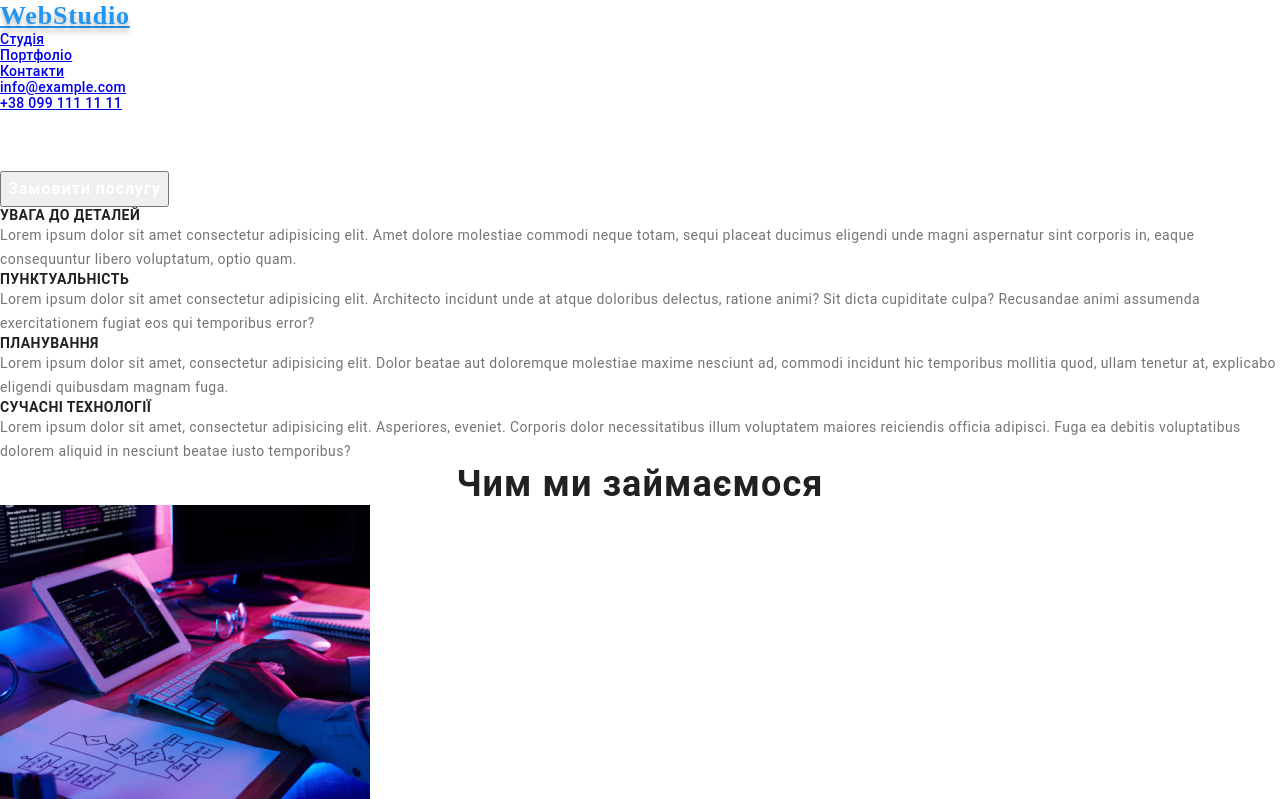
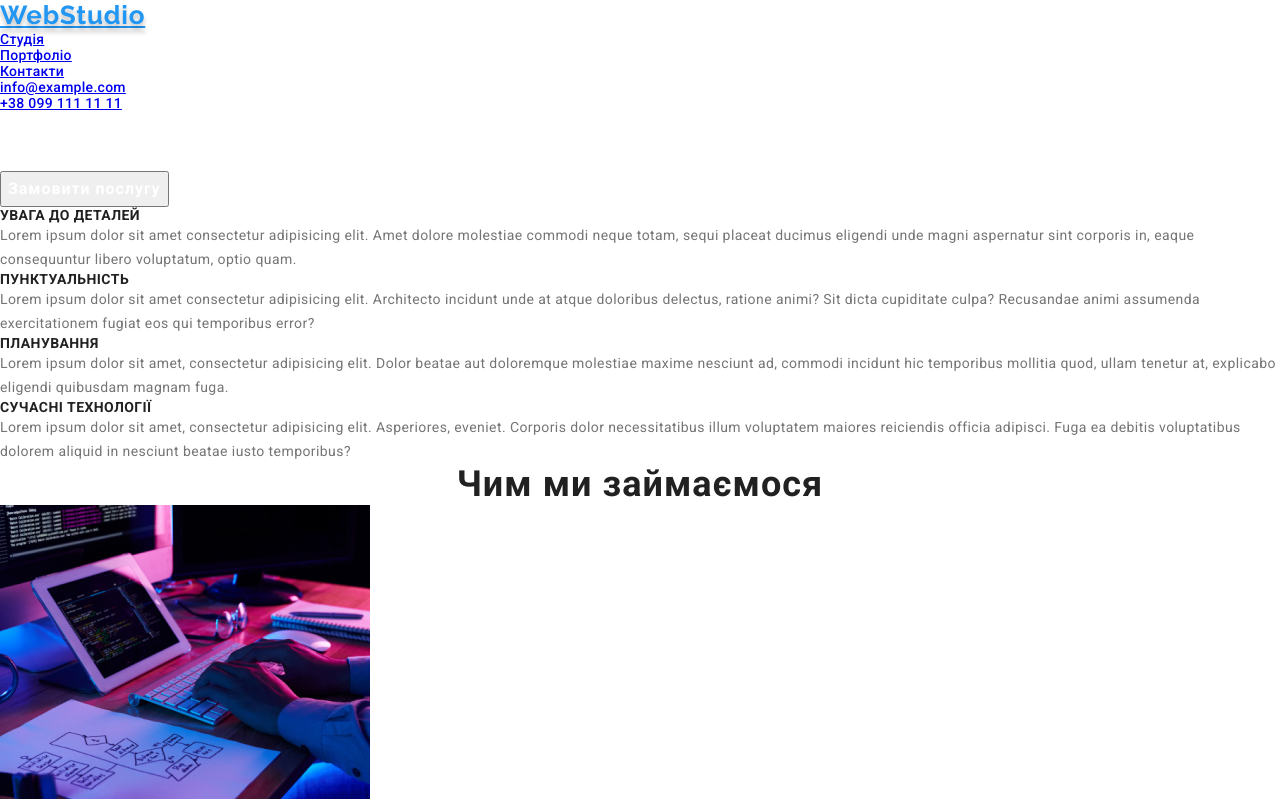
Before and after one commit to zahargnat/ht5, a plain HTML site: page index.html in a window 1280 px wide. Shown: the top 799 px of the page. Drawn offline with nearby package versions, Linux system fonts and the light colour scheme; files that its build step writes are made by us from their sources; files whose address does not match are found by name.

Commit message:
Add files via upload

```diff
--- a/index.html
+++ b/index.html
@@ -5,12 +5,10 @@
     <meta http-equiv="X-UA-Compatible" content="IE=edge" />
     <meta name="viewport" content="width=device-width, initial-scale=1.0" />
     <title>Document</title>
-    <link
-      rel="stylesheet"
-      href="https://cdnjs.cloudflare.com/ajax/libs/modern-normalize/1.1.0/modern-normalize.min.css"
-    />
-    <link rel="stylesheet" href="./styles/reset.css" />
-    <link rel="stylesheet" href="./styles/stylles.css" />
+    <link href="https://fonts.googleapis.com/css2?family=Raleway:wght@700&family=Roboto:wght@400;500;700;900&display=swap" rel="stylesheet">
+    <link rel="stylesheet" href="https://cdnjs.cloudflare.com/ajax/libs/modern-normalize/1.1.0/modern-normalize.min.css" />
+    <link rel="stylesheet" href="./styless/stylles.css">
+    <link rel="stylesheet" href="./styless/reset.css">
   </head>
   <body>
     <!-- Голова сайту -->
```
Also changed, not shown: portfolio.html (+2 -2 lines).
